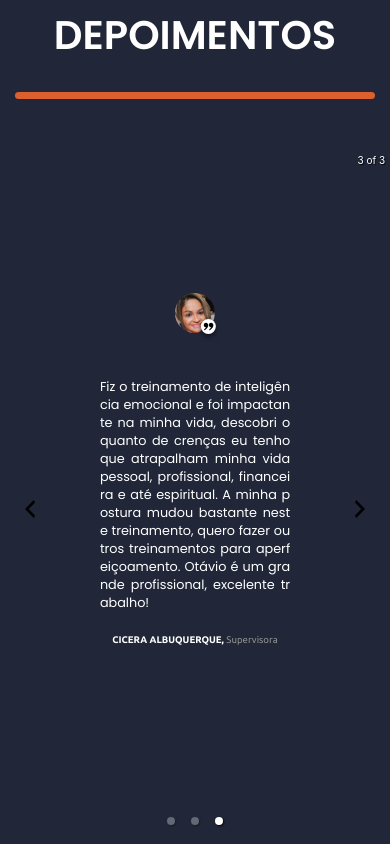
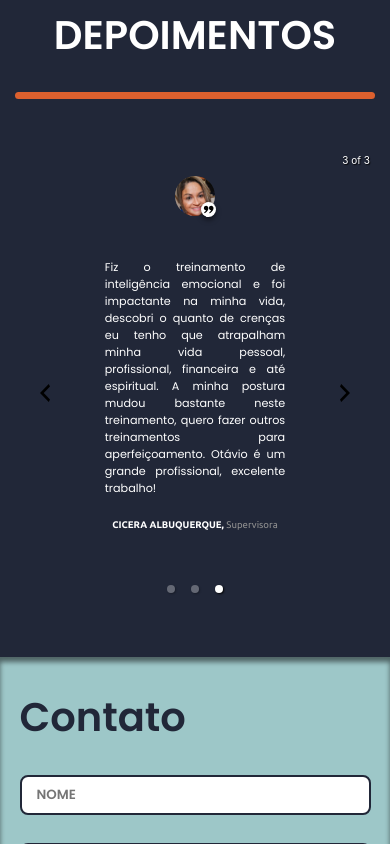
Before and after one commit to BrunoAngeloti/SiteOtavioCoach, a Next.js app: page / in a window 390 px wide. Shown: the part 3140-3984 px from the top of the page. Built offline with nearby package versions, Linux system fonts and the light colour scheme.

Commit message:
Ajeitando os depoimentos

```diff
--- a/containers/Depositions.js
+++ b/containers/Depositions.js
@@ -18,7 +18,7 @@ const depositions = [
         name: 'Flavia Effgem',
         description: 'Vendedora',
         title: '"Espetacular"',
-        text: 'O que dizer deste profissional? Eu era uma pessoa totalmente descontrolada financeiramente, não tinha dívidas mas também nunca consegui ter reserva, foi quando Otávio me convidou para participar do seminário Inteligência emocional, foi maravilhoso. Sai de lá com outro astral e com metas. Curtas, médias e longas, dando valor a coisas que nunca tinha percebido, com o comportamento diferente, sabe? Em dois meses já concretizei a meta de curto prazo , mas só aquele seminário não foi o suficiente para eu concretizar as outras metas , foi quando o Otávio mais um vez me ofereceu fazer um Coach individual comigo e eu, claro, aceitei de cara, ele me presenteou com o livro autoresponsabilidade, aquilo me dava um gás… e dois anos depois consegui concretizar minha meta de médio prazo. Só tenho Gratidão a você, Otávio.',
+        text: 'O que dizer deste profissional? Eu era uma pessoa totalmente descontrolada financeiramente, não tinha dívidas mas também nunca consegui ter reserva. Em dois meses já concretizei a meta de curto prazo, mas só aquele seminário não foi o suficiente para eu concretizar as outras metas, foi quando o Otávio mais um vez me ofereceu fazer um Coach individual comigo e eu, claro, aceitei de cara, ele me presenteou com o livro autoresponsabilidade, aquilo me dava um gás… Só tenho Gratidão a você, Otávio.',
         img: 'depositions/Flavia.png'
     },
     {
--- a/styles/components/CardDepositions.module.scss
+++ b/styles/components/CardDepositions.module.scss
@@ -6,6 +6,10 @@
     padding: 10px;
     width: 100%;
     height: 100%;
+    @media(max-width: 650px){
+      padding: 3px;
+    }
+
 }
 
 .feedbackProfileImage{
@@ -24,10 +28,7 @@
           width: 40px !important;
           height: 40px !important;
         }
-        @media(max-width: 350px){
-          width: 30px !important;
-          height: 30px !important;
-        }
+
     }
     &::after{
         background-color: white;
@@ -71,20 +72,24 @@
     padding: 2px 16px;
     display: flex;
     width: 60%;
-    word-break: break-all;
+    word-break: break-word;
     text-align: justify;
     color:white;
     margin-bottom: 10px;
     font-family: 'Poppins', sans-serif;
+    @media(max-width: 590px){
+      font-size: 1rem;
+  }
     @media(max-width: 450px){
         font-size: 0.9rem;
     }
     @media(max-width: 400px){
-        font-size: 0.8rem;
+        font-size: 0.7rem;
     }
     @media(max-width: 350px){
-        font-size: 0.7rem;
+        font-size: 0.6rem;
     }
+
 }
 
 .feedbackName{
@@ -97,6 +102,7 @@
     font-size: 1.2rem;
     color: #909090;
     font-weight: normal;
+
     text-transform: none;
     @media(max-width: 790px){
       font-size: 1.0rem;
@@ -121,4 +127,5 @@
   @media(max-width: 400px){
     font-size: 0.6rem;
   }
+
 }
```
